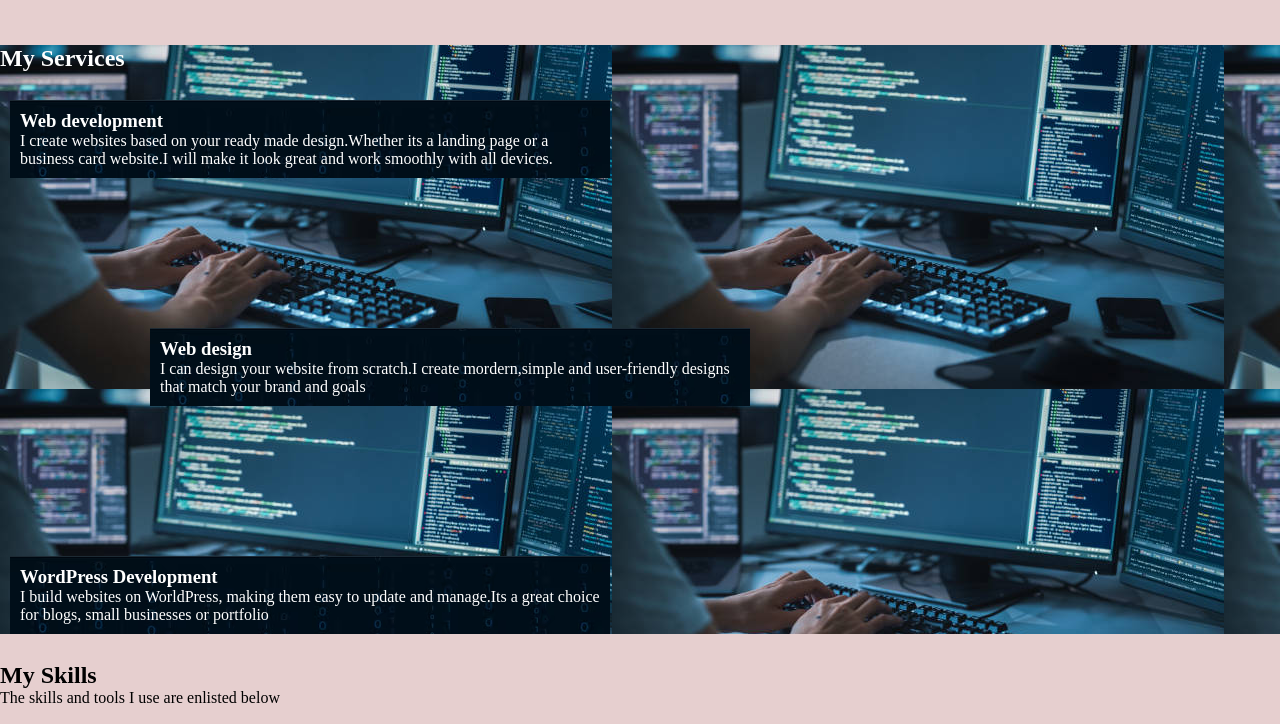
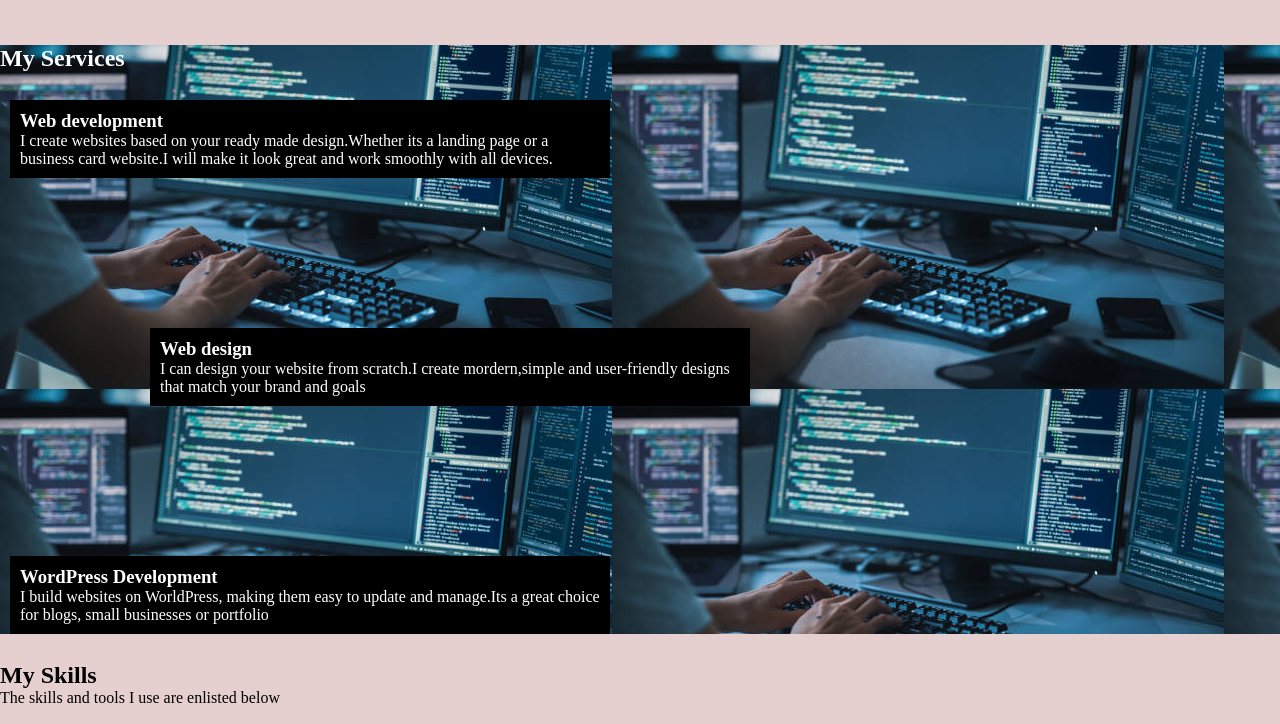
Before and after one commit to LydiaNeema/first-website, a plain HTML site: page index.html in a window 1280 px wide. Shown: the part 466-1190 px from the top of the page. Drawn offline with Linux system fonts and the light colour scheme.

Commit message:
removed background images for my services

```diff
--- a/css/style.css
+++ b/css/style.css
@@ -67,7 +67,8 @@ text-decoration:underline;
 }
 .webdevelopment{
     color: white;
-background-image: url(/images/matrix-style-binary-code-digital-falling-numbers-blue-background_1017-37387.avif);
+    background-color: black;
+/*background-image: url(/images/matrix-style-binary-code-digital-falling-numbers-blue-background_1017-37387.avif);*/
 padding: 10px;
 width: 600px;
 margin: 10px;
@@ -75,7 +76,8 @@ justify-content:start ;
 }
 .webdesign{
     color: white;
-    background-image: url(/images/matrix-style-binary-code-digital-falling-numbers-blue-background_1017-37387.avif);
+    background-color: black;
+    /*background-image: url(/images/matrix-style-binary-code-digital-falling-numbers-blue-background_1017-37387.avif);*/
 width: 600px;
 padding: 10px;
 margin: 150px;
@@ -83,7 +85,8 @@ justify-content: end;
 }
 .wordpress{
     color: white;
-    background-image: url(/images/matrix-style-binary-code-digital-falling-numbers-blue-background_1017-37387.avif);
+    background-color: black;
+    /*background-image: url(/images/matrix-style-binary-code-digital-falling-numbers-blue-background_1017-37387.avif);*/
 width: 600px;
 padding: 10px;
 margin :10px;
```
